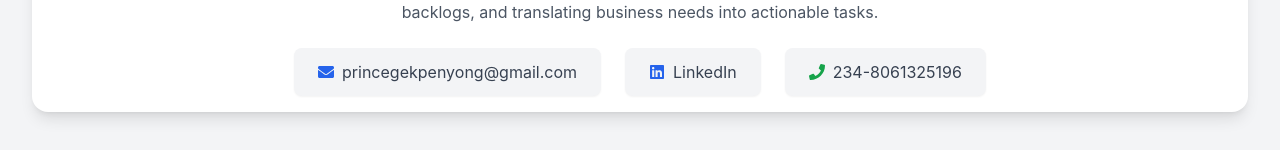
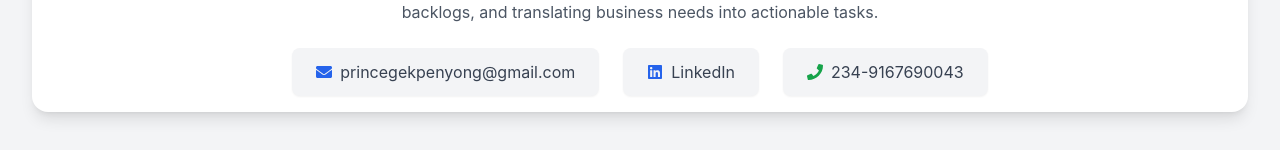
Before and after one commit to Zanarepo/MasterClassWebsite, a React (Create React App) app: page / in a window 1280 px wide. Shown: the part 404-554 px from the top of the page. Built offline with nearby package versions, Linux system fonts and the light colour scheme.

Commit message:
number updated

```diff
--- a/src/component/Header.js
+++ b/src/component/Header.js
@@ -9,7 +9,7 @@ export default function Header() {
   const contact = {
     email: "princegekpenyong@gmail.com",
     linkedin: "https://www.linkedin.com/in/prince-ekpenyong/",
-    phone: "234-8061325196",
+    phone: "234-9167690043",
   };
   const picture = "images/profileee.jpg"; // Replace with actual path
 
```
